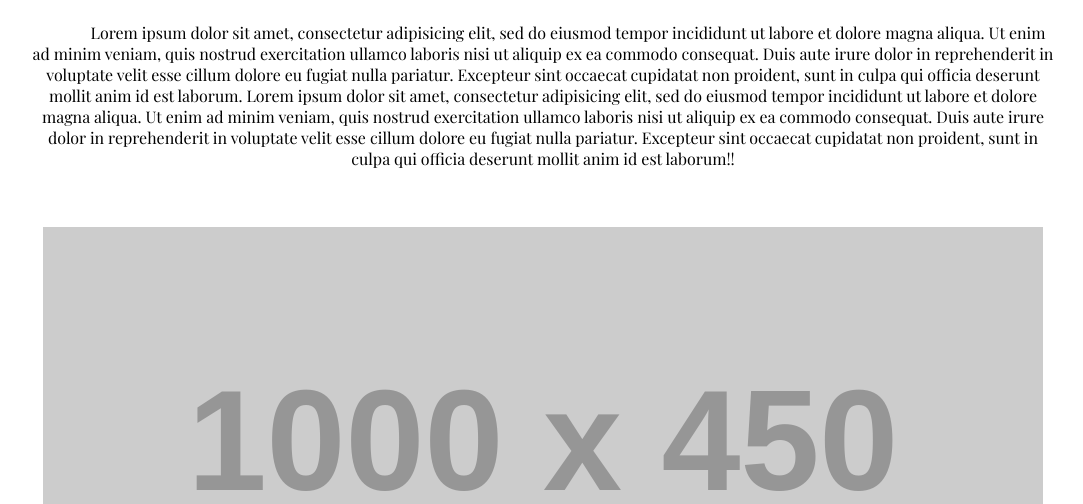
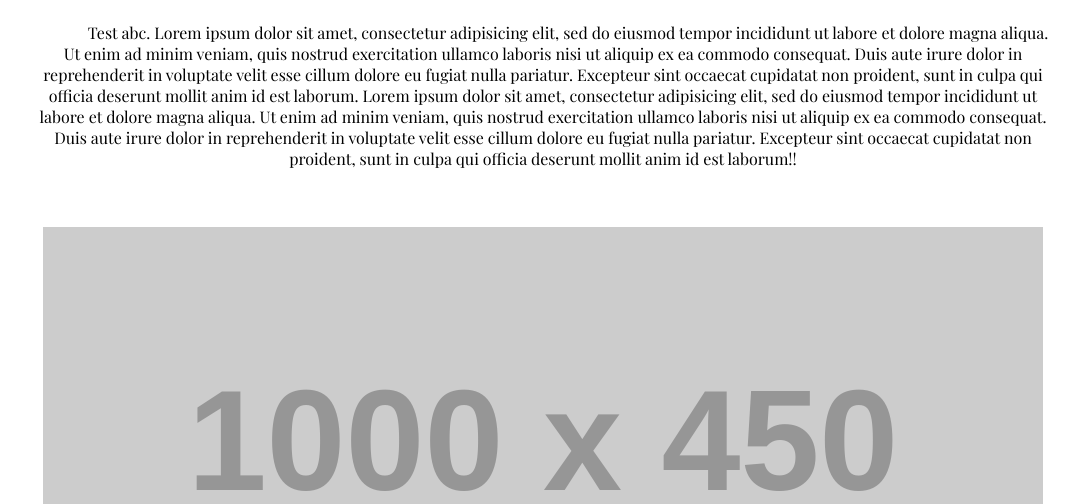
Before and after one commit to HoughOrchestra/website, a plain HTML site: page index.html in a window 1280 px wide. Shown: the part 296-800 px from the top of the page, without its empty margins (97-1180 px from the left). Drawn offline with nearby package versions, Linux system fonts and the light colour scheme; placeholder pictures from the web are drawn by us.

Commit message:
Update index.html

```diff
--- a/index.html
+++ b/index.html
@@ -35,7 +35,7 @@ Instagram: @happpy.harper
     <div class="content">
         <h1>Welcome!</h1>
         <p>
-            Lorem ipsum dolor sit amet, consectetur adipisicing elit, sed do eiusmod tempor incididunt ut labore et dolore magna aliqua. Ut enim ad minim veniam, quis nostrud exercitation ullamco laboris nisi
+            Test abc. Lorem ipsum dolor sit amet, consectetur adipisicing elit, sed do eiusmod tempor incididunt ut labore et dolore magna aliqua. Ut enim ad minim veniam, quis nostrud exercitation ullamco laboris nisi
             ut aliquip ex ea commodo consequat. Duis aute irure dolor in reprehenderit in voluptate velit esse cillum dolore eu fugiat nulla pariatur. Excepteur sint occaecat cupidatat non proident, sunt in culpa qui officia deserunt mollit anim id est
             laborum. Lorem ipsum dolor sit amet, consectetur adipisicing elit, sed do eiusmod tempor incididunt ut labore et dolore magna aliqua. Ut enim ad minim veniam, quis nostrud exercitation ullamco laboris nisi ut aliquip ex ea commodo consequat.
             Duis aute irure dolor in reprehenderit in voluptate velit esse cillum dolore eu fugiat nulla pariatur. Excepteur sint occaecat cupidatat non proident, sunt in culpa qui officia deserunt mollit anim id est laborum!!
```
